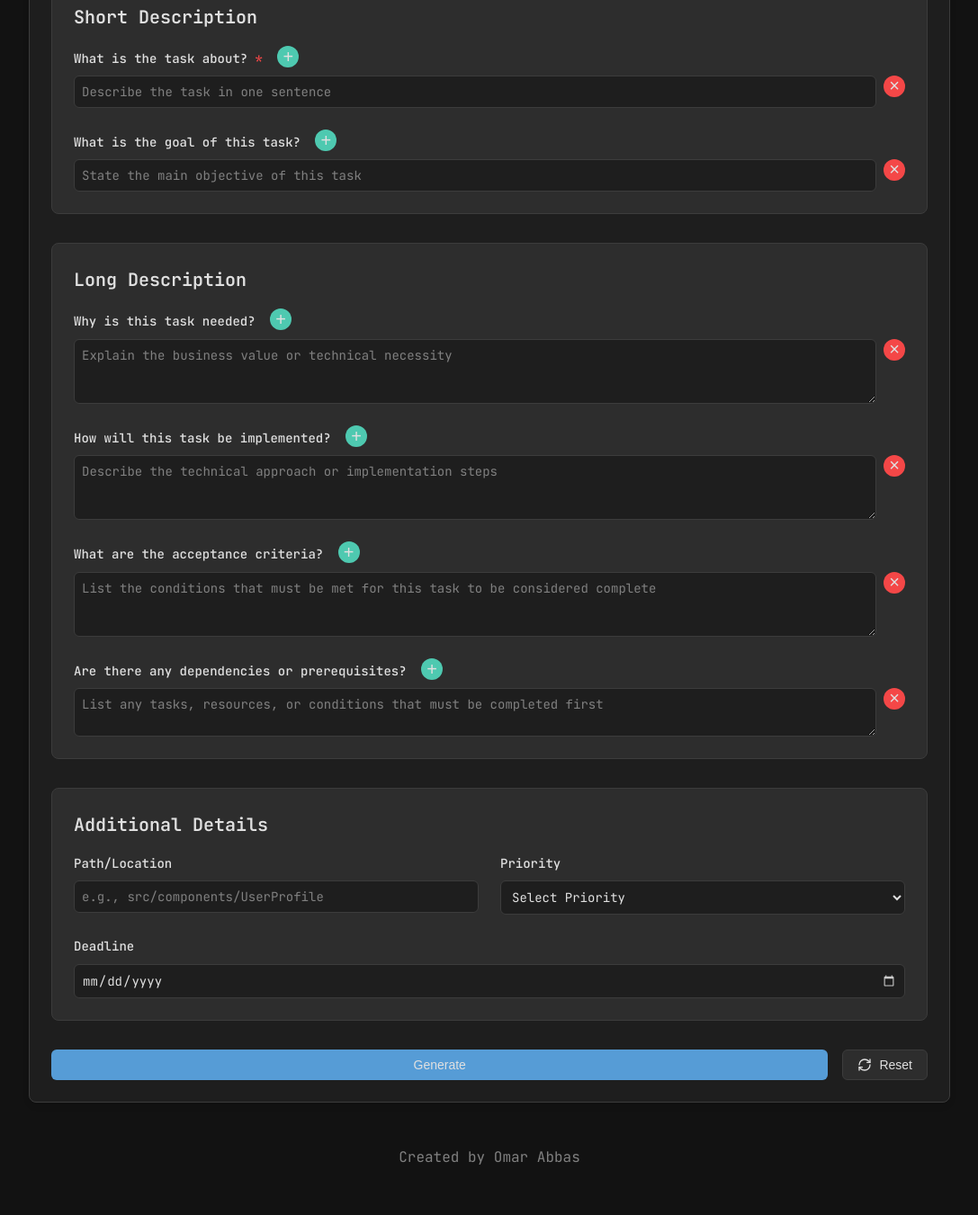
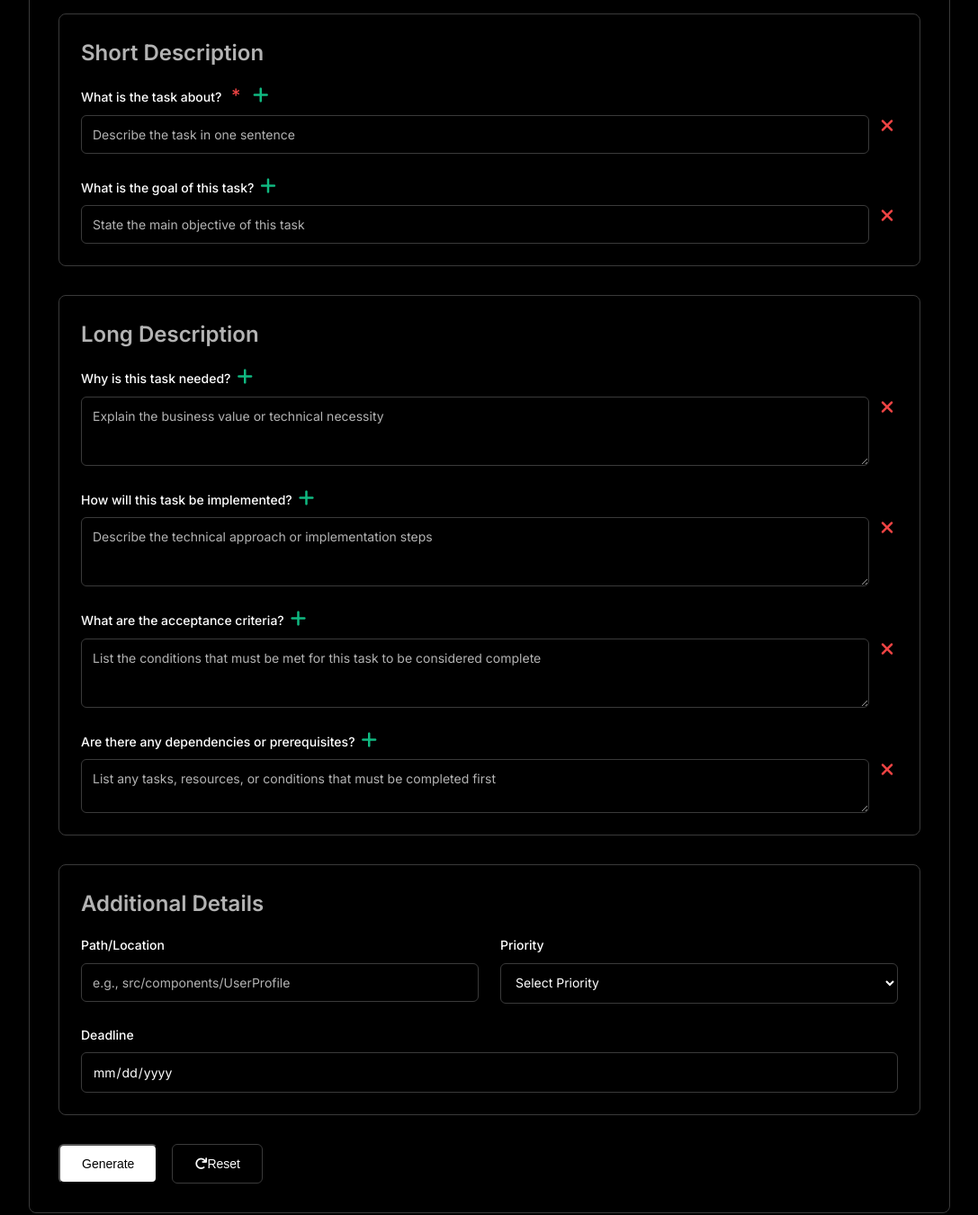
Before and after one commit to Omar7001-B/task-maker, a plain HTML site: page index.html in a window 1280 px wide. Shown: the part 361-1712 px from the top of the page at 90% size, without its empty margins (96-1183 px from the left). Drawn offline with Linux system fonts and the light colour scheme.

Commit message:
Enhance UI Consistency and Icon Styling

```diff
--- a/index.html
+++ b/index.html
@@ -4,7 +4,8 @@
   <meta charset="UTF-8">
   <meta name="viewport" content="width=device-width, initial-scale=1.0">
   <title>Task Description Generator</title>
-  <link href="https://fonts.googleapis.com/css2?family=JetBrains+Mono:wght@400;500;600;700&display=swap" rel="stylesheet">
+  <link href="https://fonts.googleapis.com/css2?family=Inter:wght@400;500;600;700&display=swap" rel="stylesheet">
+  <link rel="stylesheet" href="https://cdnjs.cloudflare.com/ajax/libs/font-awesome/6.0.0-beta3/css/all.min.css">
   <link rel="stylesheet" href="styles.css">
 </head>
 <body>
@@ -58,7 +59,9 @@
             <div>
               <label for="taskAbout">
                 What is the task about? <span class="required">*</span>
-                <button type="button" class="btn-add" onclick="addInputField('taskAbout')">+</button>
+                <button type="button" class="btn-add" onclick="addInputField('taskAbout')">
+                  <i class="fas fa-plus"></i>
+                </button>
               </label>
               <div id="taskAbout-container" class="multi-input-container">
                 <div class="input-group">
@@ -70,7 +73,9 @@
                     placeholder="Describe the task in one sentence"
                     required
                   >
-                  <button type="button" class="btn-remove" onclick="removeInputField(this)">×</button>
+                  <button type="button" class="btn-remove" onclick="removeInputField(this)">
+                    <i class="fas fa-times"></i>
+                  </button>
                 </div>
               </div>
             </div>
@@ -78,7 +83,9 @@
             <div>
               <label for="taskGoal">
                 What is the goal of this task?
-                <button type="button" class="btn-add" onclick="addInputField('taskGoal')">+</button>
+                <button type="button" class="btn-add" onclick="addInputField('taskGoal')">
+                  <i class="fas fa-plus"></i>
+                </button>
               </label>
               <div id="taskGoal-container" class="multi-input-container">
                 <div class="input-group">
@@ -89,7 +96,9 @@
                     id="taskGoal"
                     placeholder="State the main objective of this task"
                   >
-                  <button type="button" class="btn-remove" onclick="removeInputField(this)">×</button>
+                  <button type="button" class="btn-remove" onclick="removeInputField(this)">
+                    <i class="fas fa-times"></i>
+                  </button>
                 </div>
               </div>
             </div>
@@ -103,7 +112,9 @@
             <div>
               <label for="taskWhy">
                 Why is this task needed?
-                <button type="button" class="btn-add" onclick="addInputField('taskWhy')">+</button>
+                <button type="button" class="btn-add" onclick="addInputField('taskWhy')">
+                  <i class="fas fa-plus"></i>
+                </button>
               </label>
               <div id="taskWhy-container" class="multi-input-container">
                 <div class="input-group">
@@ -113,7 +124,9 @@
                     rows="3"
                     placeholder="Explain the business value or technical necessity"
                   ></textarea>
-                  <button type="button" class="btn-remove" onclick="removeInputField(this)">×</button>
+                  <button type="button" class="btn-remove" onclick="removeInputField(this)">
+                    <i class="fas fa-times"></i>
+                  </button>
                 </div>
               </div>
             </div>
@@ -121,7 +134,9 @@
             <div>
               <label for="taskHow">
                 How will this task be implemented?
-                <button type="button" class="btn-add" onclick="addInputField('taskHow')">+</button>
+                <button type="button" class="btn-add" onclick="addInputField('taskHow')">
+                  <i class="fas fa-plus"></i>
+                </button>
               </label>
               <div id="taskHow-container" class="multi-input-container">
                 <div class="input-group">
@@ -131,7 +146,9 @@
                     rows="3"
                     placeholder="Describe the technical approach or implementation steps"
                   ></textarea>
-                  <button type="button" class="btn-remove" onclick="removeInputField(this)">×</button>
+                  <button type="button" class="btn-remove" onclick="removeInputField(this)">
+                    <i class="fas fa-times"></i>
+                  </button>
                 </div>
               </div>
             </div>
@@ -139,7 +156,9 @@
             <div>
               <label for="acceptanceCriteria">
                 What are the acceptance criteria?
-                <button type="button" class="btn-add" onclick="addInputField('acceptanceCriteria')">+</button>
+                <button type="button" class="btn-add" onclick="addInputField('acceptanceCriteria')">
+                  <i class="fas fa-plus"></i>
+                </button>
               </label>
               <div id="acceptanceCriteria-container" class="multi-input-container">
                 <div class="input-group">
@@ -149,7 +168,9 @@
                     rows="3"
                     placeholder="List the conditions that must be met for this task to be considered complete"
                   ></textarea>
-                  <button type="button" class="btn-remove" onclick="removeInputField(this)">×</button>
+                  <button type="button" class="btn-remove" onclick="removeInputField(this)">
+                    <i class="fas fa-times"></i>
+                  </button>
                 </div>
               </div>
             </div>
@@ -157,7 +178,9 @@
             <div>
               <label for="dependencies">
                 Are there any dependencies or prerequisites?
-                <button type="button" class="btn-add" onclick="addInputField('dependencies')">+</button>
+                <button type="button" class="btn-add" onclick="addInputField('dependencies')">
+                  <i class="fas fa-plus"></i>
+                </button>
               </label>
               <div id="dependencies-container" class="multi-input-container">
                 <div class="input-group">
@@ -167,7 +190,9 @@
                     rows="2"
                     placeholder="List any tasks, resources, or conditions that must be completed first"
                   ></textarea>
-                  <button type="button" class="btn-remove" onclick="removeInputField(this)">×</button>
+                  <button type="button" class="btn-remove" onclick="removeInputField(this)">
+                    <i class="fas fa-times"></i>
+                  </button>
                 </div>
               </div>
             </div>
@@ -209,8 +234,7 @@
         <div class="button-group">
           <button type="submit" class="btn btn-primary">Generate</button>
           <button type="button" class="btn btn-secondary" id="resetBtn">
-            <svg xmlns="http://www.w3.org/2000/svg" width="16" height="16" viewBox="0 0 24 24" fill="none" stroke="currentColor" stroke-width="2" stroke-linecap="round" stroke-linejoin="round"><path d="M3 12a9 9 0 0 1 9-9 9.75 9.75 0 0 1 6.74 2.74L21 8"/><path d="M21 3v5h-5"/><path d="M21 12a9 9 0 0 1-9 9 9.75 9.75 0 0 1-6.74-2.74L3 16"/><path d="M3 21v-5h5"/></svg>
-            Reset
+            <i class="fas fa-redo"></i> Reset
           </button>
         </div>
       </form>
@@ -222,12 +246,10 @@
           <h2>Task Short Description</h2>
           <div class="button-group">
             <button class="btn btn-icon" onclick="improveWithAI()">
-              <svg xmlns="http://www.w3.org/2000/svg" width="16" height="16" viewBox="0 0 24 24" fill="none" stroke="currentColor" stroke-width="2" stroke-linecap="round" stroke-linejoin="round"><path d="M12 2a10 10 0 1 0 10 10H12V2z"/><path d="M12 2a10 10 0 1 1-10 10h10V2z"/><path d="M12 12 8 8"/><path d="m12 12 4-4"/></svg>
-              Improve with AI
+              <i class="fas fa-edit"></i> Improve with AI
             </button>
             <button class="btn btn-icon" onclick="copyToClipboard('shortOutput')">
-              <svg xmlns="http://www.w3.org/2000/svg" width="16" height="16" viewBox="0 0 24 24" fill="none" stroke="currentColor" stroke-width="2" stroke-linecap="round" stroke-linejoin="round"><rect width="14" height="14" x="8" y="8" rx="2" ry="2"/><path d="M4 16c-1.1 0-2-.9-2-2V4c0-1.1.9-2 2-2h10c1.1 0 2 .9 2 2"/></svg>
-              Copy
+              <i class="fas fa-copy"></i> Copy
             </button>
           </div>
         </div>
@@ -247,16 +269,13 @@
           <h2>Task Full Description</h2>
           <div class="button-group">
             <button class="btn btn-icon" onclick="improveWithAI()">
-              <svg xmlns="http://www.w3.org/2000/svg" width="16" height="16" viewBox="0 0 24 24" fill="none" stroke="currentColor" stroke-width="2" stroke-linecap="round" stroke-linejoin="round"><path d="M12 2a10 10 0 1 0 10 10H12V2z"/><path d="M12 2a10 10 0 1 1-10 10h10V2z"/><path d="M12 12 8 8"/><path d="m12 12 4-4"/></svg>
-              Improve with AI
+              <i class="fas fa-edit"></i> Improve with AI
             </button>
             <button class="btn btn-icon" onclick="copyToClipboard('fullOutput')">
-              <svg xmlns="http://www.w3.org/2000/svg" width="16" height="16" viewBox="0 0 24 24" fill="none" stroke="currentColor" stroke-width="2" stroke-linecap="round" stroke-linejoin="round"><rect width="14" height="14" x="8" y="8" rx="2" ry="2"/><path d="M4 16c-1.1 0-2-.9-2-2V4c0-1.1.9-2 2-2h10c1.1 0 2 .9 2 2"/></svg>
-              Copy
+              <i class="fas fa-copy"></i> Copy
             </button>
             <button class="btn btn-icon" onclick="exportJSON()">
-              <svg xmlns="http://www.w3.org/2000/svg" width="16" height="16" viewBox="0 0 24 24" fill="none" stroke="currentColor" stroke-width="2" stroke-linecap="round" stroke-linejoin="round"><path d="M21 15v4a2 2 0 0 1-2 2H5a2 2 0 0 1-2-2v-4"/><polyline points="7 10 12 15 17 10"/><line x1="12" x2="12" y1="15" y2="3"/></svg>
-              Export JSON
+              <i class="fas fa-download"></i> Export JSON
             </button>
           </div>
         </div>
--- a/styles.css
+++ b/styles.css
@@ -1,15 +1,16 @@
 /* Base styles */
 :root {
-  --bg-color: #121212;
-  --surface-color: #1e1e1e;
-  --input-bg: #2d2d2d;
-  --border-color: #3c3c3c;
-  --text-color: #e0e0e0;
-  --accent-blue: #569cd6;
-  --accent-green: #4ec9b0;
-  --accent-orange: #ce9178;
-  --accent-red: #f44747;
-  --placeholder-color: #808080;
+  --bg-color: #000000; /* Full Black */
+  --surface-color: #000000; /* Full Black for surfaces */
+  --input-bg: #000000; /* Full Black for input fields */
+  --border-color: #3a3a3a; /* Gray for borders */
+  --text-color: #ffffff; /* White for main text */
+  --subtext-color: rgba(255, 255, 255, 0.7); /* Lower opacity white for subtext */
+  --placeholder-color: #b0b0b0; /* Light gray for placeholders */
+  --accent-blue: #3b82f6;
+  --accent-green: #10b981;
+  --accent-orange: #f97316;
+  --accent-red: #ef4444;
 }
 
 * {
@@ -21,7 +22,7 @@
 body {
   background-color: var(--bg-color);
   color: var(--text-color);
-  font-family: 'JetBrains Mono', monospace;
+  font-family: 'Inter', sans-serif;
   line-height: 1.6;
   padding: 2rem 1rem;
 }
@@ -33,26 +34,27 @@ body {
 
 /* Typography */
 h1 {
-  font-size: 2rem;
+  font-size: 2.5rem;
   font-weight: 700;
   text-align: center;
   margin-bottom: 2rem;
 }
 
 h2 {
-  font-size: 1.25rem;
+  font-size: 1.5rem;
   font-weight: 600;
   margin-bottom: 1rem;
+  color: var(--subtext-color);
 }
 
 /* Form styles */
 .form-container {
   background-color: var(--surface-color);
   border-radius: 0.5rem;
-  padding: 1.5rem;
+  padding: 2rem;
   margin-bottom: 2rem;
   border: 1px solid var(--border-color);
-  box-shadow: 0 4px 6px rgba(0, 0, 0, 0.1);
+  box-shadow: 0 4px 6px rgba(0, 0, 0, 0.2);
 }
 
 .section {
@@ -91,18 +93,33 @@ label {
   font-size: 0.875rem;
   font-weight: 500;
   margin-bottom: 0.5rem;
+  color: var(--text-color); /* Full white for label text */
 }
 
 .required {
   color: var(--accent-red);
+  display: inline-flex;
+  align-items: center;
+  justify-content: center;
+  width: 24px;
+  height: 24px;
+  border-radius: 50%;
+  font-size: 1.25rem;
+  line-height: 1;
+  transition: all 0.2s;
+}
+
+.required:hover {
+  opacity: 0.9;
+  transform: scale(1.1);
 }
 
 input,
 select,
 textarea {
   width: 100%;
-  padding: 0.5rem;
-  background-color: var(--surface-color);
+  padding: 0.75rem;
+  background-color: var(--input-bg);
   border: 1px solid var(--border-color);
   border-radius: 0.375rem;
   color: var(--text-color);
@@ -114,7 +131,7 @@ textarea {
 
 input::placeholder,
 textarea::placeholder {
-  color: var(--placeholder-color);
+  color: var(--subtext-color); /* Lower opacity white for placeholders */
 }
 
 input:focus,
@@ -122,12 +139,7 @@ select:focus,
 textarea:focus {
   outline: none;
   border-color: var(--accent-blue);
-  box-shadow: 0 0 0 2px rgba(86, 156, 214, 0.3);
-}
-
-input[type="date"]::-webkit-calendar-picker-indicator {
-  filter: invert(0.8);
-  cursor: pointer;
+  box-shadow: 0 0 0 2px rgba(59, 130, 246, 0.3);
 }
 
 /* Buttons */
@@ -141,23 +153,14 @@ input[type="date"]::-webkit-calendar-picker-indicator {
   display: inline-flex;
   align-items: center;
   justify-content: center;
-  padding: 0.5rem 1rem;
+  padding: 0.75rem 1.5rem;
   border-radius: 0.375rem;
   font-size: 0.875rem;
   font-weight: 500;
   cursor: pointer;
   transition: all 0.2s;
-}
-
-.btn svg {
-  margin-right: 0.5rem;
-}
-
-.btn-primary {
-  background-color: var(--accent-blue);
-  color: var(--text-color);
-  border: none;
-  flex: 1;
+  background-color: #ffffff; /* White for button background */
+  color: #000000; /* Black for button text */
 }
 
 .btn-primary:hover {
@@ -175,14 +178,37 @@ input[type="date"]::-webkit-calendar-picker-indicator {
 }
 
 .btn-icon {
+  display: inline-flex;
+  align-items: center;
+  justify-content: center;
+  padding: 0.5rem;
+  border-radius: 0.375rem;
+  border: 1px solid var(--border-color);
   background-color: var(--input-bg);
   color: var(--text-color);
-  border: 1px solid var(--border-color);
-  padding: 0.25rem 0.75rem;
+  transition: background-color 0.3s, transform 0.3s, box-shadow 0.3s;
 }
 
 .btn-icon:hover {
   background-color: var(--surface-color);
+  transform: scale(1.1); /* Slightly enlarge the icon */
+  box-shadow: 0 4px 8px rgba(0, 0, 0, 0.2); /* Add shadow effect */
+}
+
+.btn-icon i {
+  width: 24px; /* Set a fixed width */
+  height: 24px; /* Set a fixed height */
+  display: inline-block; /* Ensure the icon is treated as a block */
+  color: var(--accent-green); /* Green for plus icon */
+  transition: color 0.3s; /* Smooth color transition for icons */
+}
+
+.btn-add i {
+  color: var(--accent-green); /* Green for plus icon */
+}
+
+.btn-remove i {
+  color: var(--accent-red); /* Red for delete icon */
 }
 
 /* Output sections */
@@ -307,15 +333,13 @@ footer {
 }
 
 .btn-add {
-  background-color: var(--accent-green);
-  color: var(--text-color);
-  margin-left: 0.5rem;
+  background-color: #000000; /* Black background */
+  color: #ffffff; /* White text */
 }
 
 .btn-remove {
-  background-color: var(--accent-red);
-  color: var(--text-color);
-  padding-bottom: 2px;
+  background-color: #000000; /* Black background */
+  color: #ffffff; /* White text */
 }
 
 .btn-add:hover,
@@ -333,7 +357,6 @@ pre {
   overflow-x: auto;
   white-space: pre-wrap;
   word-wrap: break-word;
-  line-height: 1.6;
 }
 
 .bullet-point {
@@ -379,8 +402,8 @@ pre {
 }
 
 .tab.active {
-  background-color: var(--accent-blue);
-  border-color: var(--accent-blue);
+  background-color: #ffffff; /* White background */
+  color: #000000; /* Black text */
 }
 
 .btn-close-tab {
```
